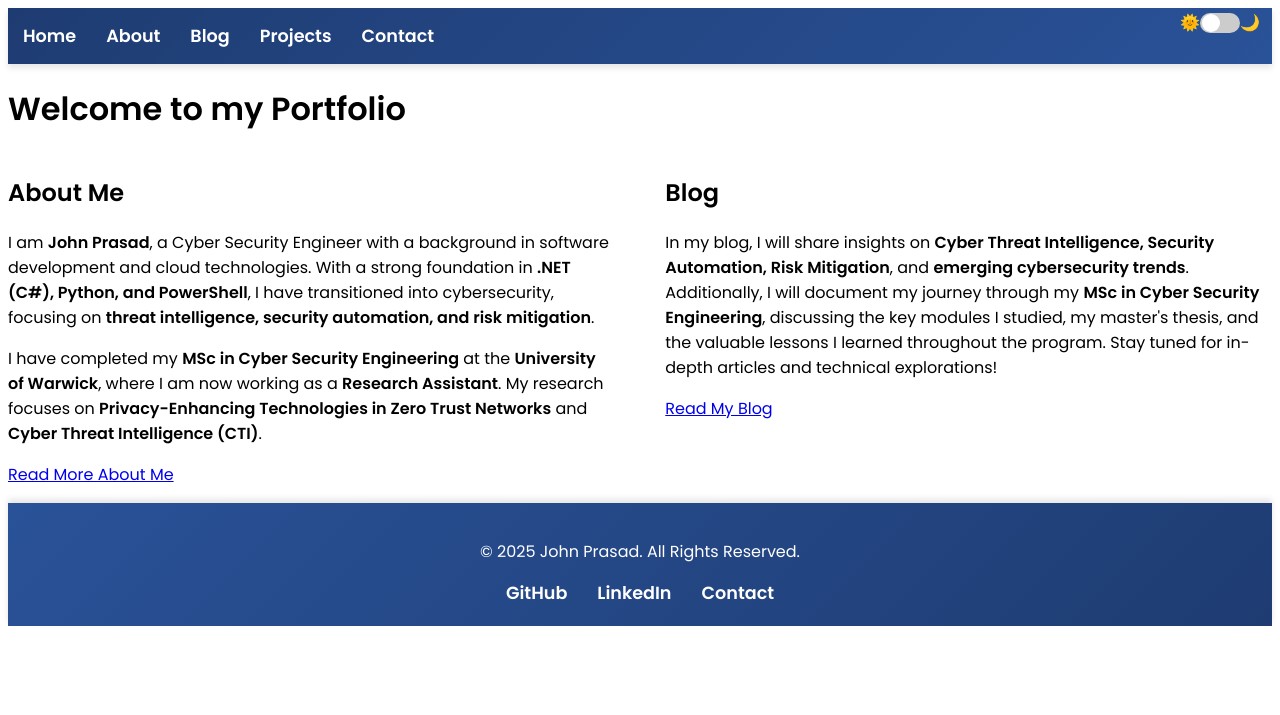
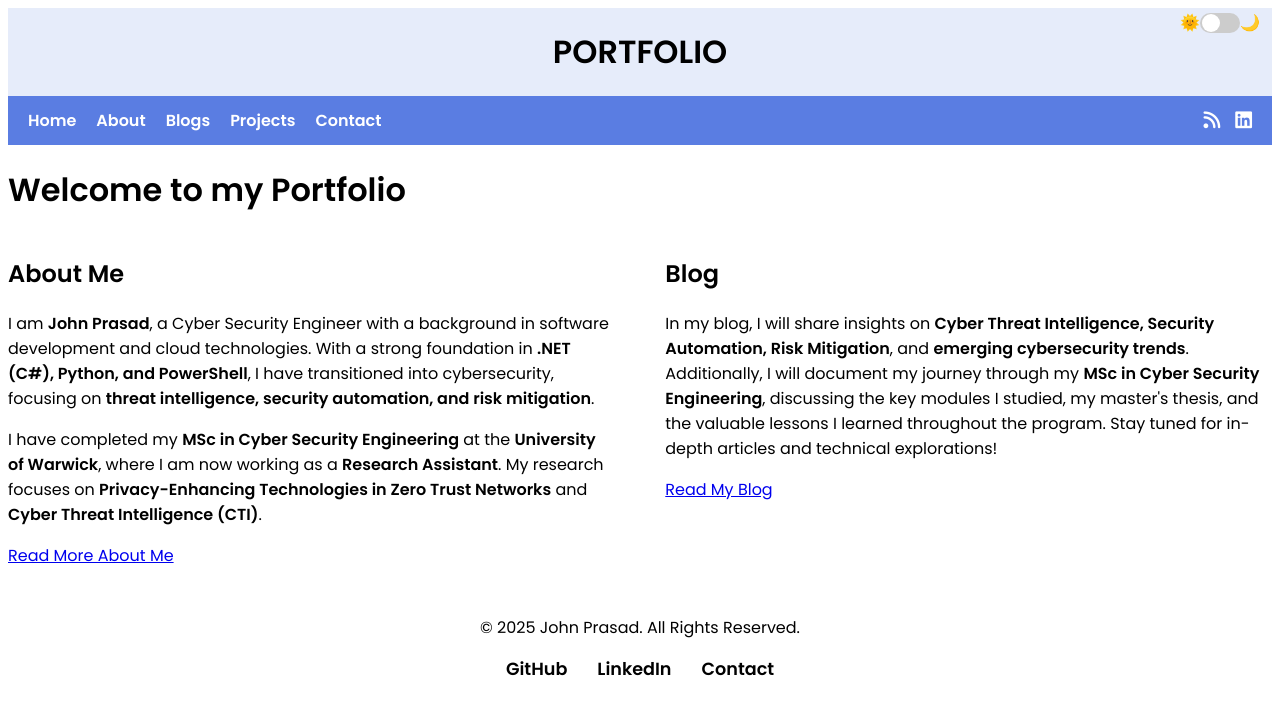
Before and after one commit to barrryblock/barrryblock.github.io, a Jekyll site: the page built from index.md, in a window 1280 px wide. Shown: the top 715 px of the page. Built offline with Jekyll 4.4.1, drawn with Linux system fonts in a browser that asks for light colours; nearby versions of some CDN libraries; our own code applies the rules of GitHub Pages for plain Markdown files.

Commit message:
removed bar from header and footer

```diff
--- a/_includes/footer.html
+++ b/_includes/footer.html
@@ -1,20 +1,22 @@
 <footer>
+    <div class="footer-container">
         <p>&copy; 2025 John Prasad. All Rights Reserved.</p>
         <ul>
             <li><a href="https://github.com/barrryblock" target="_blank">GitHub</a></li>
             <li><a href="https://linkedin.com/in/johnprasad10" target="_blank">LinkedIn</a></li>
             <li><a href="/contact">Contact</a></li>
         </ul>
+    </div>
 </footer>
 
 <style>
     footer {
-        background: linear-gradient(135deg, #2a5298, #1e3c72);
-        color: white;
+        color: black;
         text-align: center;
-        padding: 20px 0;
+        padding: 15px 0;
         width: 100%;
-        box-shadow: 0 -4px 6px rgba(0, 0, 0, 0.1);
+        background: none;
+        box-shadow: none;
     }
     .footer-container {
         max-width: 1100px;
@@ -32,7 +34,7 @@
         margin: 0 15px;
     }
     footer ul li a {
-        color: white;
+        color: black;
         text-decoration: none;
         font-size: 1.1rem;
         font-weight: 600;
--- a/_includes/header.html
+++ b/_includes/header.html
@@ -1,52 +1,96 @@
 <header>
-    <nav>
-        <ul>
+    <div class="header-top">
+        <h1>PORTFOLIO</h1>
+    </div>
+
+    <nav class="navbar">
+        <ul class="nav-links">
             <li><a href="/">Home</a></li>
             <li><a href="/about">About</a></li>
-            <li><a href="/blog">Blog</a></li>
+            <li><a href="/blog">Blogs</a></li>
             <li><a href="/projects">Projects</a></li>
             <li><a href="/contact">Contact</a></li>
+        </ul>
+
+        <ul class="nav-icons">
+            <li><a href="#"><i class="fas fa-rss"></i></a></li>
+            <li><a href="#"><i class="fab fa-linkedin"></i></a></li>
         </ul>
     </nav>
 </header>
 
 <style>
-    header {
-        background: linear-gradient(135deg, #1e3c72, #2a5298);
-        color: white;
-        padding: 15px 0;
-        box-shadow: 0 4px 6px rgba(0, 0, 0, 0.1);
+    /* Top Header */
+    .header-top {
+        background-color: #e6ecfa;
+        text-align: center;
+        padding: 20px;
     }
-    .nav-container {
+
+    .header-top h1 {
+        font-size: 2rem;
+        font-weight: bold;
+        margin: 0;
+    }
+
+    .header-top p {
+        font-size: 1rem;
+        margin: 5px 0;
+        color: #333;
+    }
+
+    /* Navigation Bar */
+    .navbar {
         display: flex;
         justify-content: space-between;
         align-items: center;
-        max-width: 1100px;
-        margin: auto;
-        padding: 0 20px;
+        background-color: #5a7de2;
+        padding: 10px 20px;
     }
-    .logo a {
-        color: white;
-        text-decoration: none;
-        font-size: 1.8rem;
-        font-weight: bold;
-    }
-    nav ul {
+
+    .nav-links {
         list-style: none;
         padding: 0;
         margin: 0;
         display: flex;
     }
-    nav ul li {
-        margin: 0 15px;
+
+    .nav-links li {
+        margin-right: 20px;
     }
-    nav ul li a {
+
+    .nav-links a {
         color: white;
         text-decoration: none;
-        font-size: 1.1rem;
-        font-weight: 600;
+        font-weight: bold;
     }
-    nav ul li a:hover {
+
+    .nav-links a:hover {
         text-decoration: underline;
     }
+
+    /* Social Icons */
+    .nav-icons {
+        list-style: none;
+        padding: 0;
+        margin: 0;
+        display: flex;
+    }
+
+    .nav-icons li {
+        margin-left: 15px;
+    }
+
+    .nav-icons a {
+        color: white;
+        font-size: 1.2rem;
+        text-decoration: none;
+    }
+
+    .nav-icons a:hover {
+        opacity: 0.8;
+    }
 </style>
+
+<!-- Font Awesome for icons -->
+<script src="https://kit.fontawesome.com/a076d05399.js" crossorigin="anonymous"></script>
```
Lines whose indentation alone changed are shown as unchanged.
